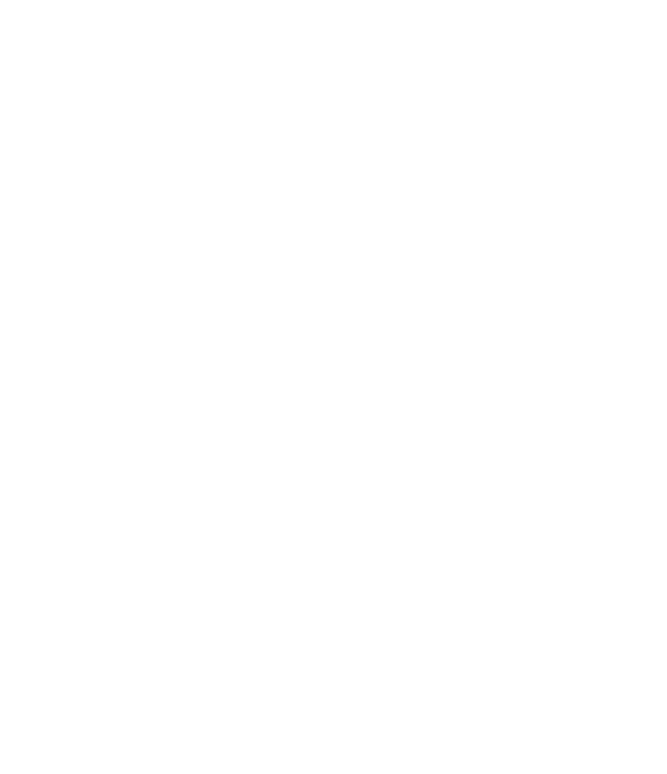
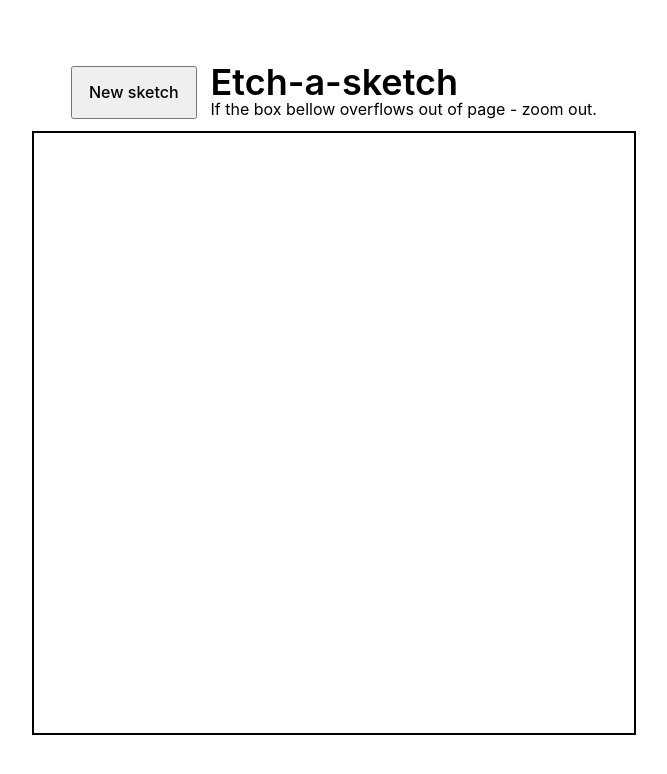
Before and after one commit to v3sKer/etch-a-sketch, a plain HTML site: page index.html in a window 1280 px wide. Shown: the whole page, without its empty margins (306-973 px from the left). Drawn offline with Linux system fonts and the light colour scheme; a web font is replaced by a local one.

Commit message:
feat: v1.0

```diff
--- a/assets/css/style.scss
+++ b/assets/css/style.scss
@@ -8,3 +8,74 @@
 html {
   font-size: 62.5%;
 }
+
+// Main section
+
+main {
+  display: flex;
+  flex-direction: column;
+  justify-content: center;
+  align-items: center;
+  height: 100svh;
+}
+
+div.info-container {
+  display: flex;
+  gap: 14px;
+}
+
+main span {
+  font-size: 3.6rem;
+  font-weight: 600;
+  line-height: 3.2rem;
+}
+
+main p {
+  font-size: 1.6rem;
+}
+
+main button {
+  height: 100%;
+  padding: 4px 16px;
+  font-size: 1.6rem;
+  font-weight: 500;
+}
+
+// Sketch box section
+
+div.sketch-container {
+  box-sizing: content-box;
+  margin-top: 12px;
+  border: 2px solid black;
+}
+
+div.sketch {
+  display: flex;
+  flex-direction: column;
+  width: 600px;
+  height: 600px;
+}
+
+div.row {
+  display: flex;
+  flex-grow: 1;
+}
+
+div.row > div {
+  display: flex;
+  flex-grow: 1;
+  height: 100%;
+}
+
+// Opacity section
+
+.opacity-10 {opacity: 10%;}
+.opacity-20 {opacity: 20%;}
+.opacity-30 {opacity: 30%;}
+.opacity-40 {opacity: 40%;}
+.opacity-50 {opacity: 50%;}
+.opacity-60 {opacity: 60%;}
+.opacity-70 {opacity: 70%;}
+.opacity-80 {opacity: 80%;}
+.opacity-90 {opacity: 90%;}
+.opacity-100 {opacity: 100%;}
--- a/assets/js/script.js
+++ b/assets/js/script.js
@@ -0,0 +1,44 @@
+const sketchCreateBtn = document.querySelector('button');
+const sketchContainer = document.querySelector('.sketch-container');
+let sketch = document.querySelector('.sketch');
+
+let userInput;
+
+createGrid(16);
+
+sketchCreateBtn.addEventListener("click", () => {
+  do {
+    userInput = prompt('How many px? Example: 16 = 16x16 (max 100)')
+  } while (isNaN(userInput) || userInput > 100 || userInput === null);
+  createGrid(userInput);
+})
+
+function createGrid(num) {
+  sketch.remove();
+  sketch = document.createElement('div');
+  sketch.setAttribute('class', 'sketch');
+  for (let i = 0; i < num; i++) {
+    const sketchRow = document.createElement('div');
+    sketchRow.setAttribute('class', 'row');
+    for (let i = 0; i < num; i++) {
+      const sketchPx = document.createElement('div')
+      sketchPx.addEventListener('mouseenter', () => {
+        sketchPx.style.backgroundColor = `rgb(${Math.floor(Math.random() * 255)}, ${Math.floor(Math.random() * 255)}, ${Math.floor(Math.random() * 255)})`
+      });
+      sketchPx.addEventListener('click', darkenPx);
+      sketchRow.appendChild(sketchPx);
+    }
+    sketch.appendChild(sketchRow);
+  }
+  sketchContainer.appendChild(sketch);
+}
+
+function darkenPx() {
+  let currentBrightness = this.dataset.brightness || 100;
+  currentBrightness = parseInt(currentBrightness) - 10;
+
+  if (currentBrightness >= 0) {
+    this.style.filter = `brightness(${currentBrightness}%)`;
+    this.dataset.brightness = currentBrightness;
+  }
+}
--- a/index.html
+++ b/index.html
@@ -5,6 +5,7 @@
   <meta charset="UTF-8">
   <meta name="viewport" content="width=, initial-scale=1.0">
   <title>Etch-a-sketch</title>
+  <link rel="shortcut icon" href="/assets/img/favicon.png" type="image/x-icon">
   <link rel="stylesheet" href="/assets/css/style.css">
 
   <!-- SF Pro Display -->
@@ -12,11 +13,21 @@
 </head>
 
 <body>
-  <div class="main-container">
+  <main>
+    <div class="info-container">
+      <button id="new-sketch-btn">New sketch</button>
+      <p>
+        <span>Etch-a-sketch</span><br>
+        If the box bellow overflows out of page - zoom out.
+      </p>
+    </div>
 
-  </div>
+    <div class="sketch-container">
+      <div class="sketch"></div>
+    </div>
+  </main>
 
-  <script src=""></script>
+  <script src="assets/js/script.js"></script>
 </body>
 
 </html>
```
Also changed, not shown: assets/css/style.css, assets/img/favicon.png (added), 1 other file.
